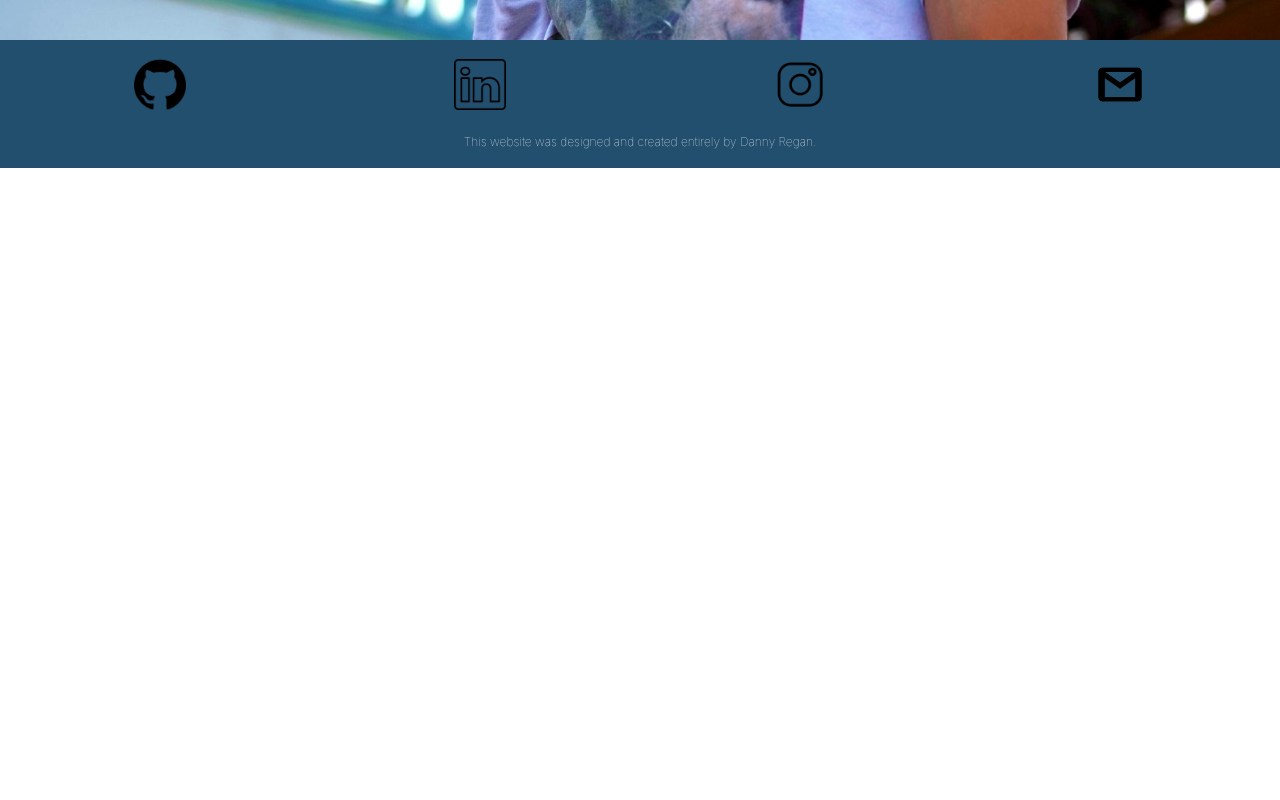
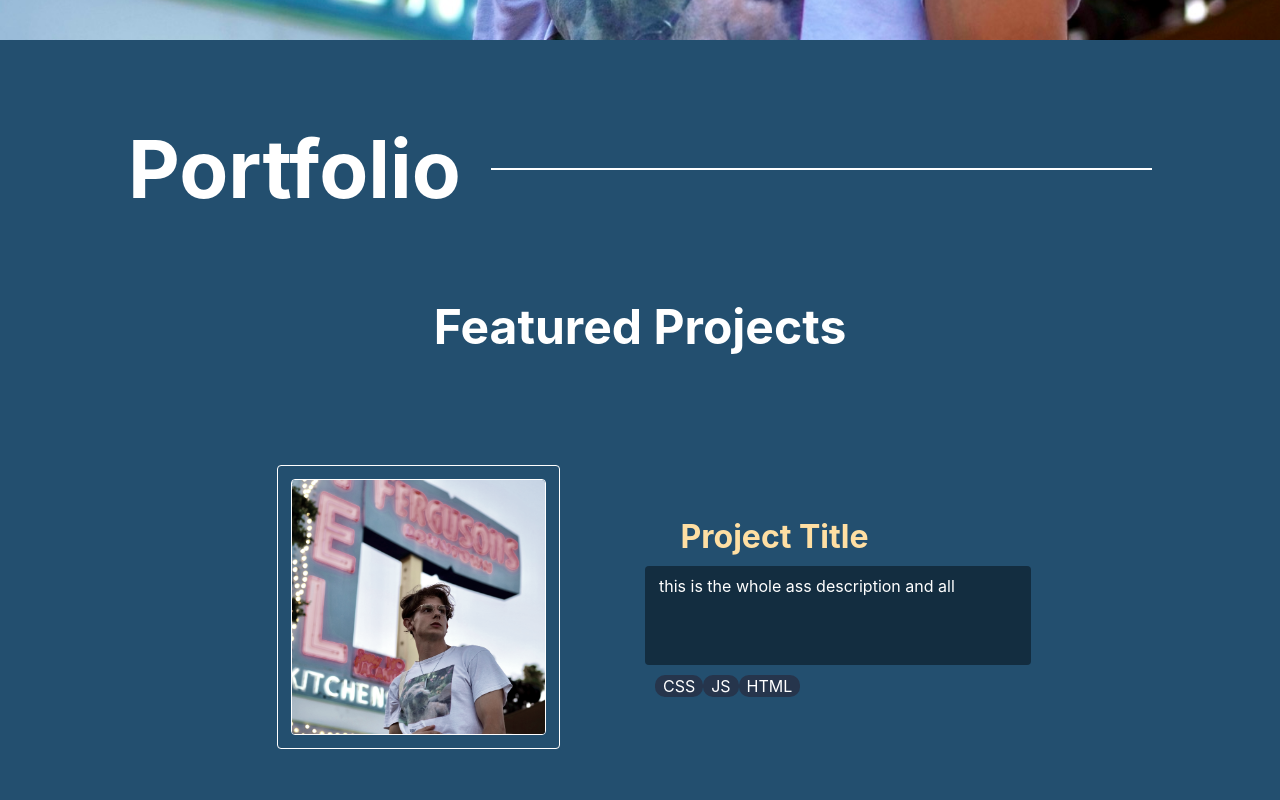
Before and after one commit to dannyregan/dreegs, a React (Create React App) app: page / in a window 1280 px wide. Shown: the part 760-1560 px from the top of the page. Before the commit the page ends 928 px from the top, so only its background shows below. Built offline with nearby package versions, Linux system fonts and the light colour scheme.

Commit message:
create first draft of Portfolio section

```diff
--- a/src/App.js
+++ b/src/App.js
@@ -1,16 +1,19 @@
 import React from "react";
 import Nav from "./Components/Nav";
-// import AboutMe from "./Components/AboutMe";
+import AboutMe from "./Components/AboutMe";
 import MenuBar from "./Components/Menu";
+import Portfolio from "./Components/Portfolio";
 import Footer from './Components/Footer';
+
 
 function App() {
   return (
     <>
       <Nav />
+      <Portfolio id='Portfolio'/>
+      <AboutMe id='About Me'/>
+      <Footer />
       <MenuBar />
-      {/* <AboutMe id='About Me'/> */}
-      <Footer />
     </>
 
   )
--- a/src/Components/Nav.js
+++ b/src/Components/Nav.js
@@ -46,7 +46,7 @@ export default function Nav() {
                                 <li>about me</li>
                                 <div className={styles.dots}></div>
                             </a>
-                            <a href="#Projects">
+                            <a href='#Portfolio'>
                                 <li>portfolio</li>
                                 <div className={styles.dots}></div>
                             </a>
--- a/src/Components/Nav.module.css
+++ b/src/Components/Nav.module.css
@@ -22,7 +22,7 @@
     align-items: center;
     position: absolute;
     width: 100%;
-    background-color: rgba(35, 79, 111, 0.5);
+    background-color: hsla(205, 52%, 29%, 0.5);
   }
 
   .navDivLeft a {
--- /dev/null
+++ b/src/Components/Portfolio.feature.js
@@ -0,0 +1,32 @@
+import React from "react";
+import styles from './Portfolio.module.css'
+
+const PortfolioFeature = ({img, title, description, lang1, lang2, lang3}) => {
+    return (
+        <>
+            <div className={styles.project}>
+                <div className={styles.imageContainer}>
+                    <div className={styles.image}>
+                        <img src={img}></img>
+                    </div>
+                </div>
+                <div className={styles.projectInfo}>
+                    <div className={styles.projectTitle}>
+                        <h4>{title}</h4>
+                    </div>
+                    <div className={styles.projectDescription}>
+                        <p>{description}</p>
+                    </div>
+                    <div className={styles.projectLanguages}>
+                       {/* well need to make a map function that maps out the languages entered in an array or whatever and spits them all out */}
+                       <p className={styles.lang}>{lang1}</p>
+                       <p className={styles.lang}>{lang2}</p>
+                       <p className={styles.lang}>{lang3}</p>
+                    </div>
+                </div>
+            </div>
+        </>
+    )
+}
+
+export default PortfolioFeature;
--- /dev/null
+++ b/src/Components/Portfolio.js
@@ -0,0 +1,25 @@
+import React from "react";
+import styles from './Portfolio.module.css'
+import PortfolioFeature from "./Portfolio.feature.js";
+import proj1 from '../images/editShorter.jpg'
+
+const Portfolio = () => {
+    return (
+        <>
+            <div className={styles.portfolioSection}>
+                <div className={styles.portfolio}>
+                    <h2 id='portfolio'>Portfolio</h2>
+                    <div className={styles.line}></div>
+                </div>
+                <div className={styles.allFeaturedProjects}>
+                    <div className={styles.featuredProjectsHeader}>
+                        <h3>Featured Projects</h3>
+                    </div>
+                    <PortfolioFeature img={proj1} title='Project Title' description='this is the whole ass description and all' lang1='CSS' lang2='JS' lang3='HTML'/>
+                </div>
+            </div>
+        </>
+    )
+}
+
+export default Portfolio;
--- /dev/null
+++ b/src/Components/Portfolio.module.css
@@ -0,0 +1,109 @@
+.portfolioSection {
+    background-color: rgba(35, 79, 111, 1);
+    color: white;
+}
+
+.portfolio {
+    display: flex;
+    align-items: center;
+    padding: 10vh 10vw;
+}
+
+.portfolio h2 {
+    font-size: 5rem;
+}
+
+.line {
+    border: 1px solid white;
+    height: 0px;
+    width: 60vw;
+    margin-left: 3%;
+}
+
+.allFeaturedProjects {
+    display: flex;
+    flex-direction: column;
+    align-items: center;
+}
+
+.featuredPorjectsHeader {
+
+}
+
+.featuredProjectsHeader h3 {
+    font-size: 3rem;
+}
+
+.project {
+    height: 50vh;
+    display: flex;
+    justify-content: space-evenly;
+    align-items: center;
+    margin: 4% 0%;
+    width: 70vw;
+
+}
+
+.imageContainer {
+    height: 22vw;
+    width: 22vw;
+    overflow: hidden;
+    border: 1px solid white;
+    border-radius: 4px;
+    display: flex;
+    justify-content: center;
+    align-items: center;
+}
+
+.image {
+    width: 90%;
+    height: 90%;
+    border: 1px solid white;
+    border-radius: 4px;
+    overflow: hidden;
+    filter: saturate(40%);
+}
+
+.image:hover {
+    transform: scale(1.05);
+    cursor: pointer;
+    filter: saturate(100%);
+}
+
+.projectInfo {
+    height: 50%;
+    width: 40%;
+    display: flex;
+    flex-direction: column;
+
+}
+
+.projectTitle {
+    font-size: 2rem;
+    color: rgb(255, 223, 163);
+    margin-left: 2vw;
+    padding: 10px;
+}
+
+.projectDescription {
+    height: 100%;
+    width: 100%;
+    background-color: hsla(205, 55%, 15%, 0.897);
+    border-radius: 4px;
+    color: white;
+    padding: .75vw 1.1vw;
+}
+
+.projectLanguages {
+    display: flex;
+    justify-content: space-between;
+    width: 20%;
+    padding: 10px;
+}
+
+.lang {
+    background-color: hsla(246, 20%, 19%, 0.647);
+    border-radius: 10px;
+    padding: 1px 8px;
+    color: white;
+}
```
